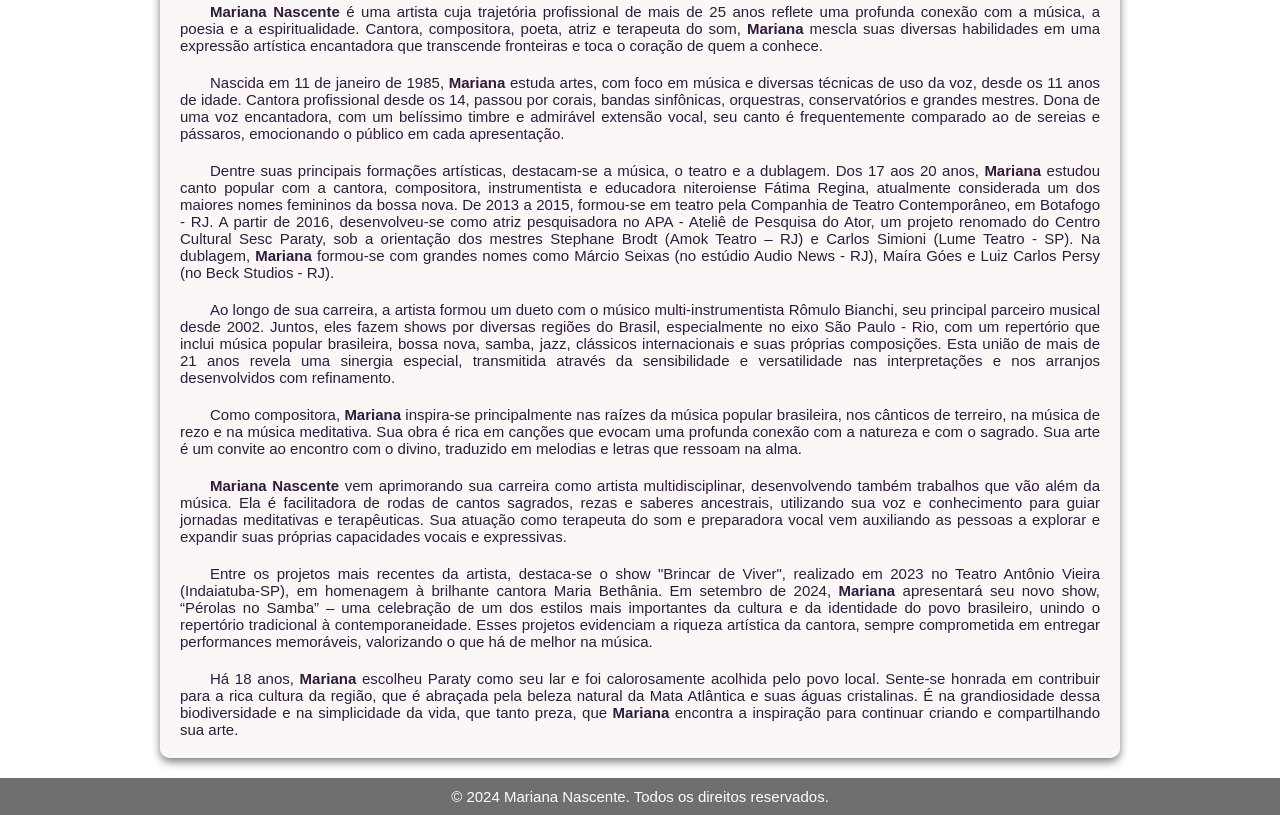
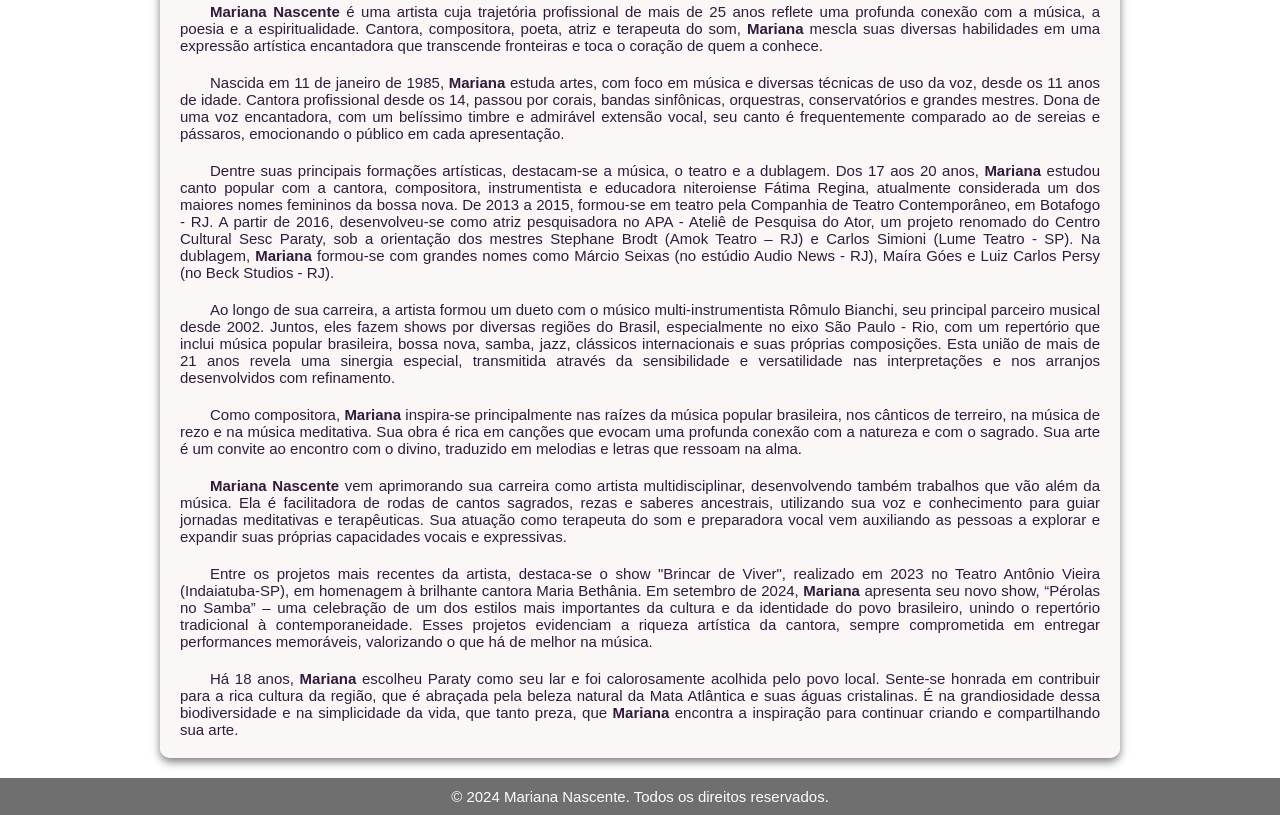
Before and after one commit to romulobianchi/mariananascente, a plain HTML site: page index.html in a window 1280 px wide. Shown: the part 1194-2009 px from the top of the page. Drawn offline with Linux system fonts and the light colour scheme.

Commit message:
Update index.html

```diff
--- a/index.html
+++ b/index.html
@@ -46,7 +46,7 @@
                 <p>Ao longo de sua carreira, a artista formou um dueto com o músico multi-instrumentista Rômulo Bianchi, seu principal parceiro musical desde 2002. Juntos, eles fazem shows por diversas regiões do Brasil, especialmente no eixo São Paulo - Rio, com um repertório que inclui música popular brasileira, bossa nova, samba, jazz, clássicos internacionais e suas próprias composições. Esta união de mais de 21 anos revela uma sinergia especial, transmitida através da sensibilidade e versatilidade nas interpretações e nos arranjos desenvolvidos com refinamento.</p>
                 <p>Como compositora, <b>Mariana</b> inspira-se principalmente nas raízes da música popular brasileira, nos cânticos de terreiro, na música de rezo e na música meditativa. Sua obra é rica em canções que evocam uma profunda conexão com a natureza e com o sagrado. Sua arte é um convite ao encontro com o divino, traduzido em melodias e letras que ressoam na alma.</p>
                 <p><b>Mariana Nascente</b> vem aprimorando sua carreira como artista multidisciplinar, desenvolvendo também trabalhos que vão além da música. Ela é facilitadora de rodas de cantos sagrados, rezas e saberes ancestrais, utilizando sua voz e conhecimento para guiar jornadas meditativas e terapêuticas. Sua atuação como terapeuta do som e preparadora vocal vem auxiliando as pessoas a explorar e expandir suas próprias capacidades vocais e expressivas.</p>
-                <p>Entre os projetos mais recentes da artista, destaca-se o show "Brincar de Viver", realizado em 2023 no Teatro Antônio Vieira (Indaiatuba-SP), em homenagem à brilhante cantora Maria Bethânia. Em setembro de 2024, <b>Mariana</b> apresentará seu novo show, “Pérolas no Samba” – uma celebração de um dos estilos mais importantes da cultura e da identidade do povo brasileiro, unindo o repertório tradicional à contemporaneidade. Esses projetos evidenciam a riqueza artística da cantora, sempre comprometida em entregar performances memoráveis, valorizando o que há de melhor na música.</p>
+                <p>Entre os projetos mais recentes da artista, destaca-se o show "Brincar de Viver", realizado em 2023 no Teatro Antônio Vieira (Indaiatuba-SP), em homenagem à brilhante cantora Maria Bethânia. Em setembro de 2024, <b>Mariana</b> apresenta seu novo show, “Pérolas no Samba” – uma celebração de um dos estilos mais importantes da cultura e da identidade do povo brasileiro, unindo o repertório tradicional à contemporaneidade. Esses projetos evidenciam a riqueza artística da cantora, sempre comprometida em entregar performances memoráveis, valorizando o que há de melhor na música.</p>
                 <p>Há 18 anos, <b>Mariana</b> escolheu Paraty como seu lar e foi calorosamente acolhida pelo povo local. Sente-se honrada em contribuir para a rica cultura da região, que é abraçada pela beleza natural da Mata Atlântica e suas águas cristalinas. É na grandiosidade dessa biodiversidade e na simplicidade da vida, que tanto preza, que <b>Mariana</b> encontra a inspiração para continuar criando e compartilhando sua arte.</p>
             </div>
 
```
